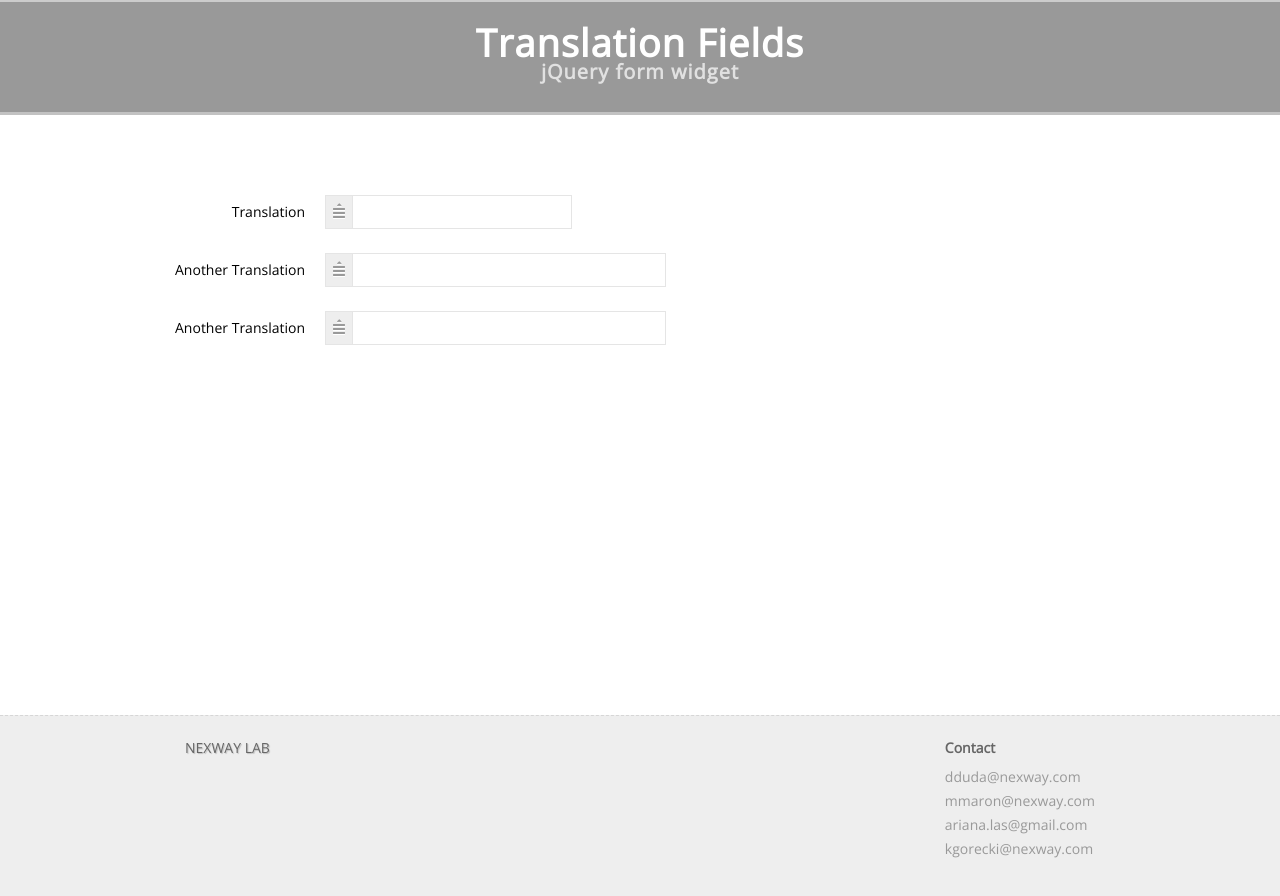
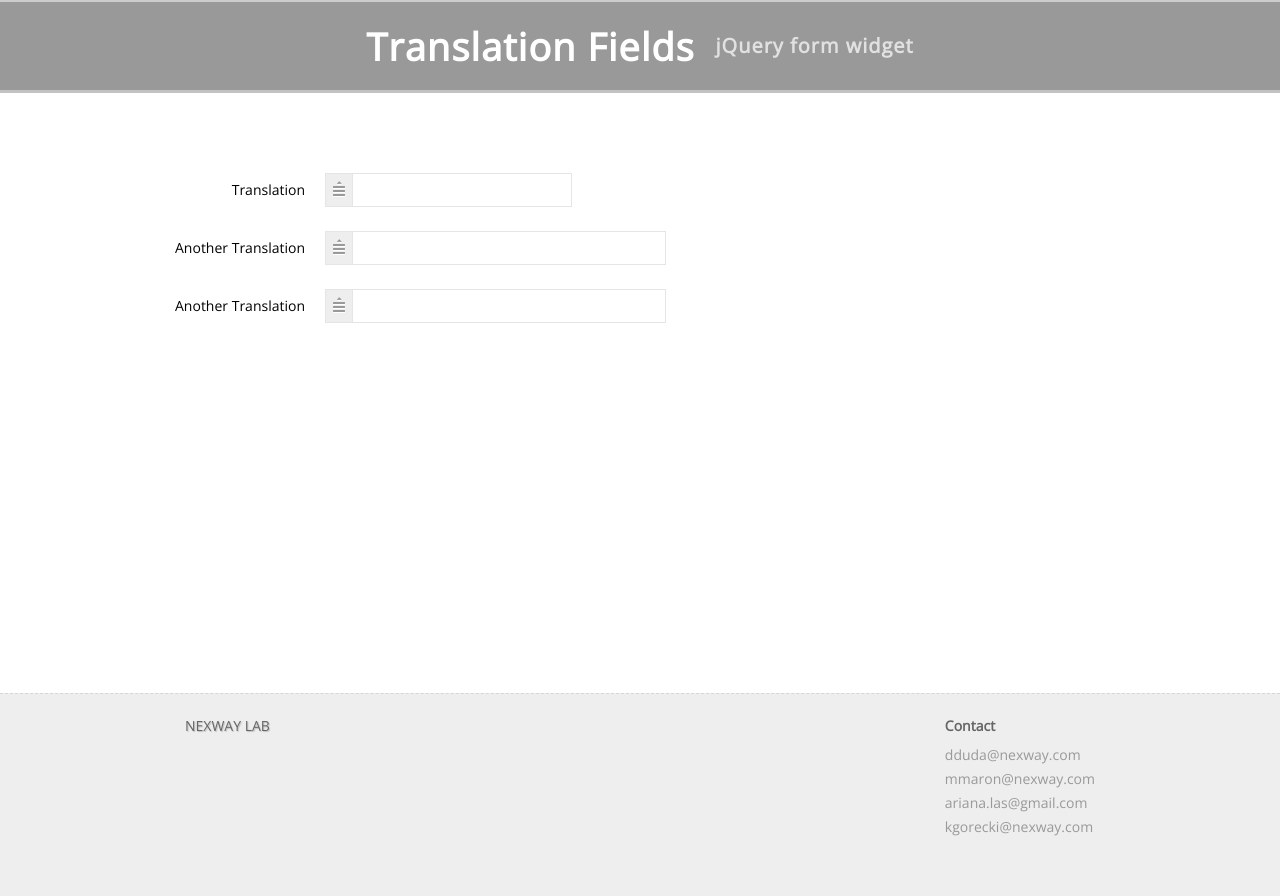
Before and after one commit to balmor/TranslationWidget, a plain HTML site: page index.html in a window 1280 px wide. Drawn offline with nearby package versions, Linux system fonts and the light colour scheme.

Commit message:
some changes

```diff
--- a/less/main.less
+++ b/less/main.less
@@ -122,14 +122,16 @@ body {
 
         h1 {
             font-size: 38px;
-            line-height: 30px;
+            line-height: 38px;
             letter-spacing: 1px;
 
             span {
-                display: block;
                 color: #e1e1e1;
                 font-size: 20px;
                 text-transform: none;
+                line-height: 38px;
+                vertical-align: top;
+                margin-left: 10px;
             }
         }
     }
```
Also changed, not shown: js/form-widget.js (+5 -2 lines), README.md.
